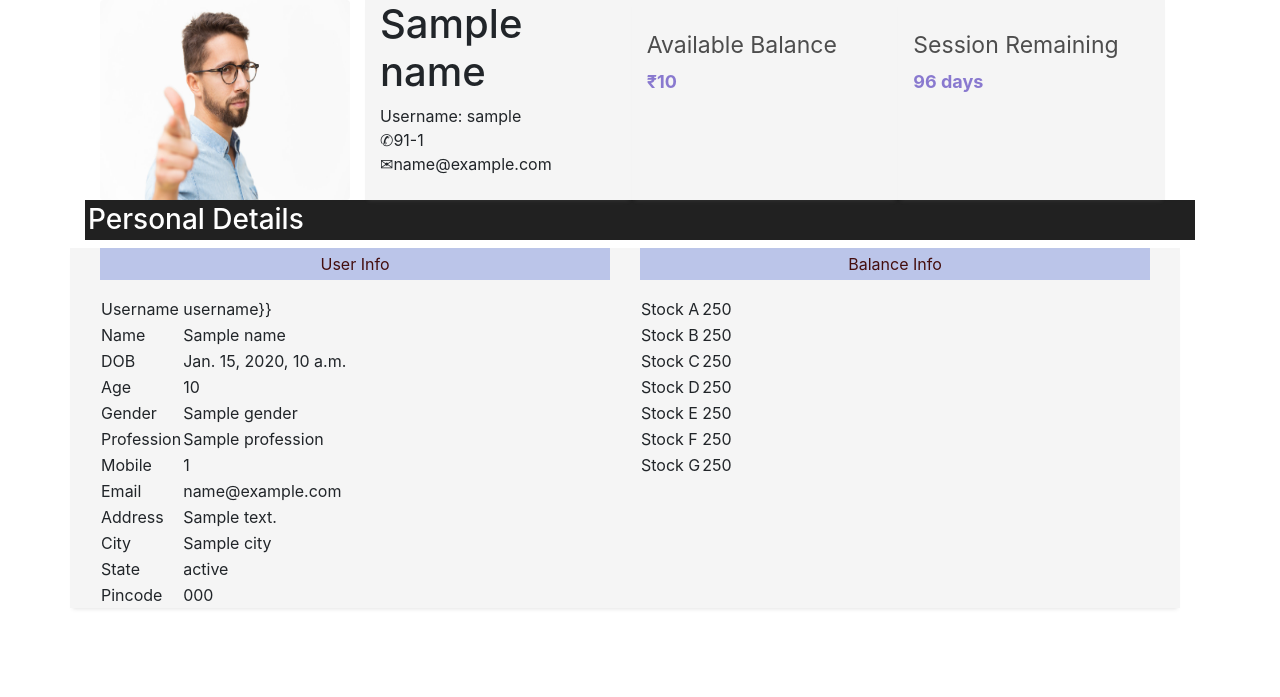
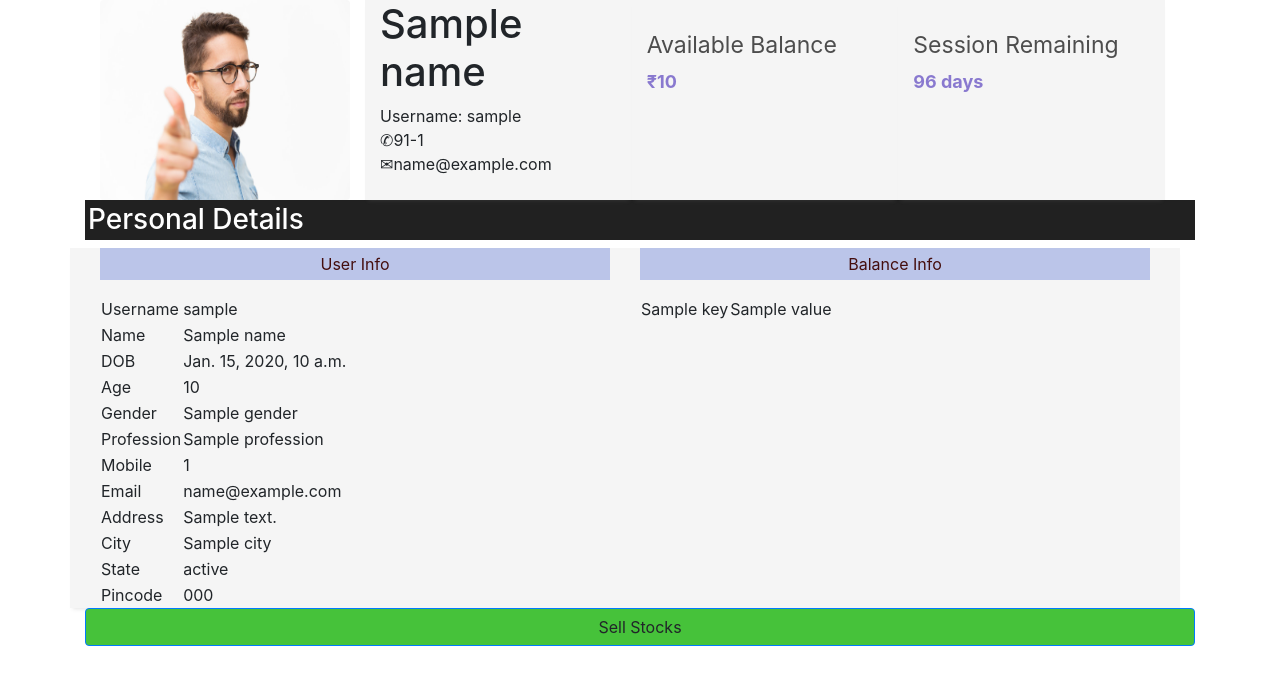
Before and after one commit to SushantChandla/repo, a Django app: template stocksapp/xplore/profilepage/templates/profilepage/profile.html in a window 1280 px wide. Shown: the part 103-800 px from the top of the page. Run offline with Django 3.2, Linux system fonts and the light colour scheme; data comes from the database, SQL or seed files in the repository; both versions use the stored data as it was after the commit; the template is opened without the code that fills it: values that come from a table or form of the project are taken from there, most other values are stand-ins (such as "Sample title", 1, 10 or a date in 2020); some libraries are stand-ins or nearby versions; some web fonts are replaced.

Commit message:
Sell button Added

```diff
--- a/stocksapp/xplore/accounts/forms.py
+++ b/stocksapp/xplore/accounts/forms.py
@@ -13,5 +13,5 @@ class UserCreateForm(forms.ModelForm):
 class UserProfileForm (forms.ModelForm):
     class Meta:
         fields = '__all__'
-        exclude = ['user',]
+        exclude = ['user','balance',]
         model = models.UserProfile
--- a/stocksapp/xplore/accounts/models.py
+++ b/stocksapp/xplore/accounts/models.py
@@ -17,6 +17,6 @@ class UserProfile(models.Model):
     city = models.CharField(max_length=200, null=False)
     state = models.CharField(max_length=200, null=False)
     pin_code = models.IntegerField(null=False)
-
+    balance = models.IntegerField(null=True)
     def __str__(self):
         return self.name
--- a/stocksapp/xplore/homeapp/templates/homeapp/index.html
+++ b/stocksapp/xplore/homeapp/templates/homeapp/index.html
@@ -26,7 +26,7 @@
           <form action="{% url 'homeapp:homepage' %}", method="POST", id = "stockbuyform">
           <label for="stocks">Select stock:</label>
             {% csrf_token %}
-          <select id="stocks" name="stocks", form="stockbuyform">
+           <select id="stocks" name="stocks", form="stockbuyform">
 
            {% for item in allOptions %}
             <option name='stocks' value={{ item.stockId }}>{{ item.stockName }}</option>
--- a/stocksapp/xplore/profilepage/templates/profilepage/profile.html
+++ b/stocksapp/xplore/profilepage/templates/profilepage/profile.html
@@ -10,6 +10,51 @@
 {% endblock %}
 
 {% block body_block %}
+
+
+<!-- Modal send the stock which is clicked -->
+<div id="myModal" class="modal fade" role="dialog">
+  <div class="modal-dialog">
+
+    <!-- Modal content-->
+    <div class="modal-content">
+      <div class="modal-header">
+        <button type="button" class="close" data-dismiss="modal">&times;</button>
+        <h4 class="modal-title">Modal Header</h4>
+      </div>
+      <div class="modal-body">
+        <div>
+          <!-- <p>Select Stock</p> -->
+          <form action="{% url 'profilepage:profilepage' %}", method="POST", id = "stockbuyform">
+          <label for="stocks">Select stock:</label>
+            {% csrf_token %}
+           <select id="stocks" name="stocks", form="stockbuyform">
+
+           {% for item in allOptions %}
+            <option name='stocks' value={{ item.stockId }}>{{ item.stockName }}</option>
+
+           {% endfor %}
+          </select>
+        </div>
+          <label for="fname">Enter Quantity</label>
+          <input type="text" id="fname" name="fname" type='number'><br><br>
+          <label for="payment">Enter Payment Amount</label>
+          <input type="text" id="payment" name="payment" type='number'><br><br>
+          <button type="submit" value="submit" class="btn btn-primary container"   data-toggle="modal" data-target="#myModal"  style="background-color: #46c23a;"  >Buy</button>
+        </form>
+
+        <p>Trasation completion takes one mintue to complete</p>
+      </div>
+
+      <div class="modal-footer">
+        <button type="button" class="btn btn-default" data-dismiss="modal">Close</button>
+      </div>
+    </div>
+
+  </div>
+</div>
+
+
 
 
 <div class="container">
@@ -48,7 +93,7 @@
         <table class="table-class">
             <tr>
                 <td class="label-td">Username</td>
-                <td>username}}</td>
+                <td>{{username}}</td>
             </tr>
             <tr>
                 <td class="label-td">Name</td>
@@ -101,40 +146,26 @@
     </div>
     <div class="col">
         <p style="text-align: center;background-color:#bbc5e9;color: rgb(68, 14, 14);padding:4px;">Balance Info</p>
+        {% if stocksData|length > 0 %}
         <table>
+            {% for key,value in stocksData.items %}
             <tr>
-                <td class="stock-label-td">Stock A</td>
-                <td class="stock-td">250</td>
+                <td class="stock-label-td">{{ key }}</td>
+                <td class="stock-td">{{ value }}</td>
             </tr>
-            <tr>
-                <td class="stock-label-td">Stock B</td>
-                <td class="stock-td">250</td>
-            </tr>
-            <tr>
-                <td class="stock-label-td">Stock C</td>
-                <td class="stock-td">250</td>
-            </tr>
-            <tr>
-                <td class="stock-label-td">Stock D</td>
-                <td class="stock-td">250</td>
-            </tr>
-            <tr>
-                <td class="stock-label-td">Stock E</td>
-                <td class="stock-td">250</td>
-            </tr>
-            <tr>
-                <td class="stock-label-td">Stock F</td>
-                <td class="stock-td">250</td>
-            </tr>
-            <tr>
-                <td class="stock-label-td">Stock G</td>
-                <td class="stock-td">250</td>
-            </tr>
+            {% endfor %}
         </table>
+        {% else %}
+            <p> Nothing Here, New transactions usually take 1-2 mintue to progress in block chain, Also can use control+shift+r to refresh without cached Data </p>
+        {% endif %}
     </div>
 
 </div>
+<a class="btn btn-primary container"  data-toggle="modal" data-target="#myModal"  style="background-color: #46c23a;"  >Sell Stocks</a>
 </div>
+
+
+
 <!-- <script src="{% static "profilepage/profile.js" %}"></script>
 <script>
     function openNav() {
--- a/stocksapp/xplore/profilepage/urls.py
+++ b/stocksapp/xplore/profilepage/urls.py
@@ -5,5 +5,5 @@ from . import views
 app_name = 'profilepage'
 
 urlpatterns = [
-    url('profile/', views.ProfilePage, name="profilepage"),
+    url('profile/', views.CustomerProfile, name="profilepage"),
 ]
```
Also changed, not shown: stocksapp/xplore/homeapp/views.py (+14 -18 lines), stocksapp/xplore/profilepage/views.py (+75 -1 lines), stocksapp/xplore/accounts/migrations/0003_userprofile_balance.py (added), stocksapp/xplore/db.sqlite3.
